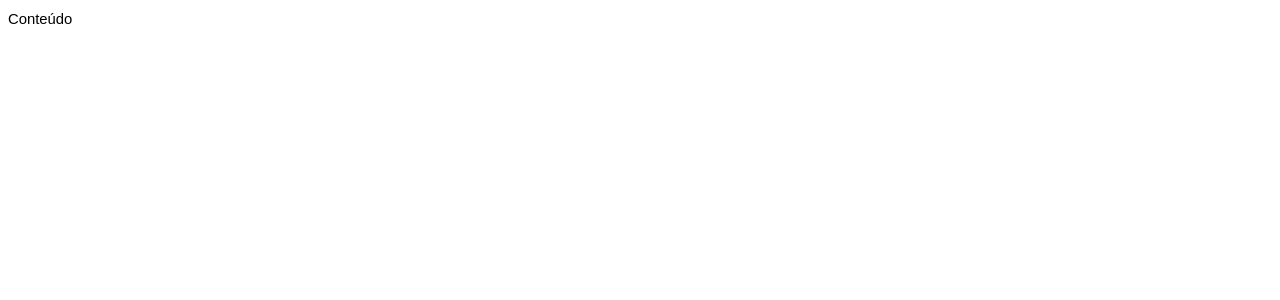
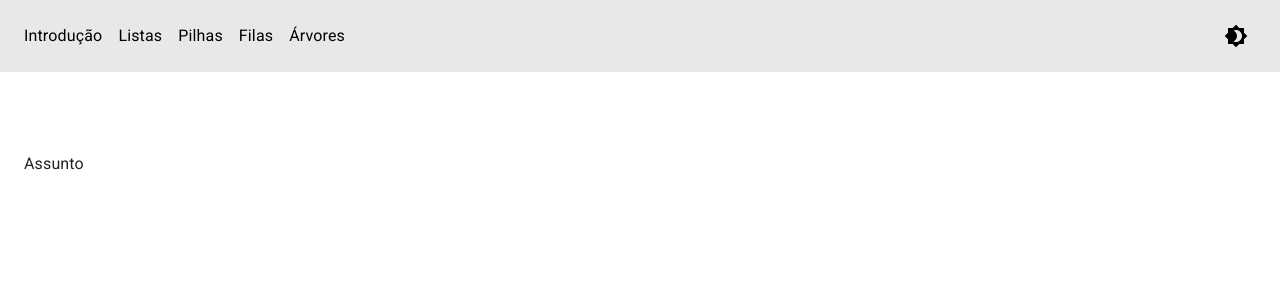
Before and after one commit to iwataniKenji/data-structure-page, a React (Create React App) app: page / in a window 1280 px wide. Shown: the top 300 px of the page. Built offline with nearby package versions, Linux system fonts and the light colour scheme.

Commit message:
feat: adds basic dark mode

```diff
--- a/package.json
+++ b/package.json
@@ -5,6 +5,7 @@
   "dependencies": {
     "@emotion/react": "^11.11.0",
     "@emotion/styled": "^11.11.0",
+    "@mui/icons-material": "^5.11.16",
     "@mui/material": "^5.13.0",
     "@testing-library/jest-dom": "^5.14.1",
     "@testing-library/react": "^13.0.0",
--- a/src/App.tsx
+++ b/src/App.tsx
@@ -1,11 +1,38 @@
-import { ThemeProvider, Typography } from "@mui/material";
-import defaultTheme from "./data/defaultTheme";
+import { ThemeProvider, createTheme } from "@mui/material";
+import { Navbar } from "./components/Navbar";
+import { ContentSection } from "./components/ContentSection";
+import { createContext, useMemo, useState } from "react";
+
+export const ColorModeContext = createContext({ toggleColorMode: () => {} });
 
 function App() {
+  const [mode, setMode] = useState<"light" | "dark">("light");
+  const colorMode = useMemo(
+    () => ({
+      toggleColorMode: () => {
+        setMode((prevMode) => (prevMode === "light" ? "dark" : "light"));
+      },
+    }),
+    []
+  );
+
+  const theme = useMemo(
+    () =>
+      createTheme({
+        palette: {
+          mode,
+        },
+      }),
+    [mode]
+  );
+
   return (
-    <ThemeProvider theme={defaultTheme}>
-      <Typography>Conteúdo</Typography>
-    </ThemeProvider>
+    <ColorModeContext.Provider value={colorMode}>
+      <ThemeProvider theme={theme}>
+        <Navbar />
+        <ContentSection />
+      </ThemeProvider>
+    </ColorModeContext.Provider>
   );
 }
 
--- /dev/null
+++ b/src/components/ContentSection.tsx
@@ -0,0 +1,11 @@
+import { Box, Container, Typography } from "@mui/material";
+
+export function ContentSection() {
+  return (
+    <Box sx={{ height: "100vh", backgroundColor: "background.default" }}>
+      <Container maxWidth="xl">
+        <Typography sx={{ py: 10, color: "text.primary" }}>Assunto</Typography>
+      </Container>
+    </Box>
+  );
+}
--- /dev/null
+++ b/src/components/Navbar.tsx
@@ -0,0 +1,45 @@
+import { Box, Container, Typography, useTheme } from "@mui/material";
+import { useContext } from "react";
+import { ColorModeContext } from "../App";
+import IconButton from "@mui/material/IconButton";
+import Brightness4Icon from "@mui/icons-material/Brightness4";
+import Brightness7Icon from "@mui/icons-material/Brightness7";
+
+export function Navbar() {
+  const theme = useTheme();
+  const colorMode = useContext(ColorModeContext);
+
+  return (
+    <Box sx={{ backgroundColor: "#e8e8e8", py: 2 }}>
+      <Container
+        sx={{
+          display: "flex",
+          alignItems: "center",
+          justifyContent: "space-between",
+        }}
+        maxWidth="xl"
+      >
+        <Box sx={{ display: "flex", gap: 2 }}>
+          <Typography>Introdução</Typography>
+          <Typography>Listas</Typography>
+          <Typography>Pilhas</Typography>
+          <Typography>Filas</Typography>
+          <Typography>Árvores</Typography>
+        </Box>
+        <Box>
+          <IconButton
+            sx={{ ml: 1 }}
+            onClick={colorMode.toggleColorMode}
+            color="inherit"
+          >
+            {theme.palette.mode === "dark" ? (
+              <Brightness7Icon />
+            ) : (
+              <Brightness4Icon />
+            )}
+          </IconButton>
+        </Box>
+      </Container>
+    </Box>
+  );
+}
--- a/src/data/defaultTheme.ts
+++ /dev/null
@@ -1,8 +0,0 @@
-import { createTheme } from "@mui/material";
-
-export default createTheme({
-  typography: {
-    fontSize: 13,
-    fontFamily: "'Montserrat', sans-serif;",
-  },
-});
--- /dev/null
+++ b/src/styles.css
@@ -0,0 +1,3 @@
+body {
+  margin: 0;
+}
```
Also changed, not shown: src/index.tsx (+6 -5 lines), 1 other file (tests, documents, lock files or other folders).
